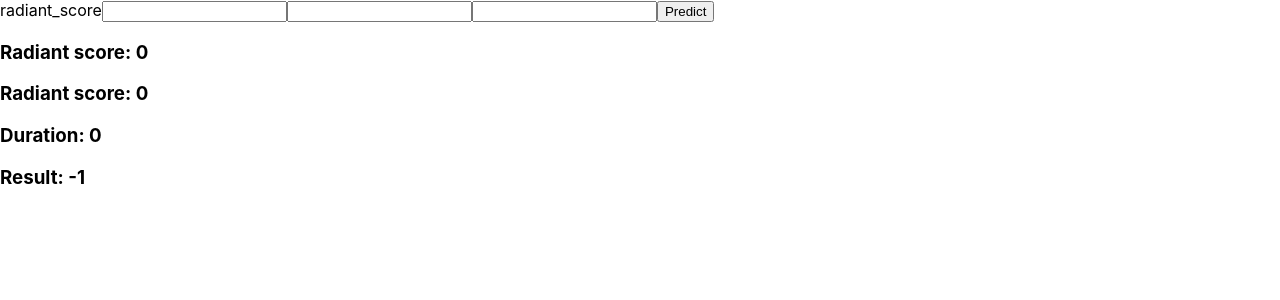
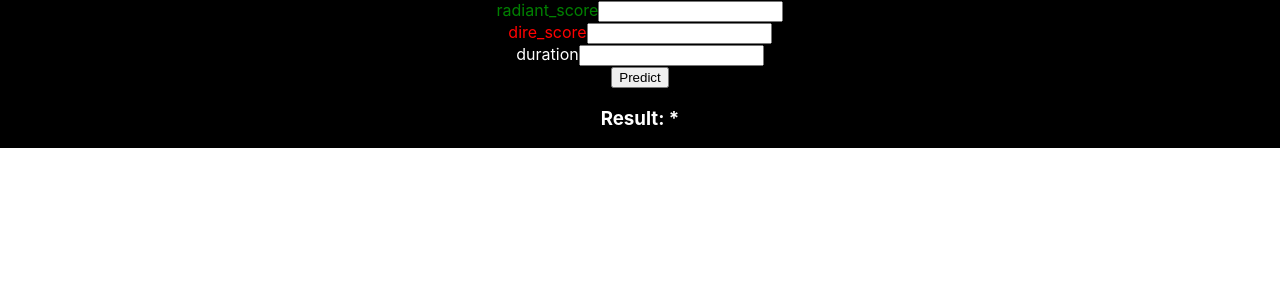
Before and after one commit to NaelsonDouglas/DotaSeer, a React (Create React App) app in the folder src/frontend/: page / in a window 1280 px wide. Shown: the top 300 px of the page. Built offline with nearby package versions, Linux system fonts and the light colour scheme.

Commit message:
fixed some styling

```diff
--- a/src/frontend/package.json
+++ b/src/frontend/package.json
@@ -10,7 +10,8 @@
     "react": "^16.13.1",
     "react-dom": "^16.13.1",
     "react-hook-form": "^6.0.8",
-    "react-scripts": "3.4.1"
+    "react-scripts": "3.4.1",
+    "styled-components": "^5.1.1"
   },
   "scripts": {
     "start": "react-scripts start",
--- a/src/frontend/src/App.js
+++ b/src/frontend/src/App.js
@@ -1,16 +1,11 @@
 import React from 'react';
-import { useForm } from 'react-hook-form';
-import Result from './Result';
 import axios from 'axios';
-
-
-
 
 class App extends React.Component {
 
   constructor(props){
     super(props);
-    this.state = { radiant_score: 0, dire_score: 0, duration:0, result:-1 };
+    this.state = { radiant_score: 0, dire_score: 0, duration:0, result:'*' };
   }
 
   radiantHandleChange = event => {
@@ -42,88 +37,57 @@ class App extends React.Component {
       .then(res => {
         console.log(res);
         console.log(res.data);
+        this.setState({result:res.data.result})
       })
-
-    console.log("aaaaaaaaaaaa");
-    this.setState({result:20})
-
   };
 
   render() {
     return (
-      <React.Fragment>
-        <form onSubmit={this.submitHandle}>
-          <label htmlFor="radiant_score">radiant_score</label>
+
+      <React.Fragment >
+        <form onSubmit={this.submitHandle} style={{textAlign:"center", display:"block",alignContent:"center", backgroundColor:"black"}}>
+          <label htmlFor="radiant_score" style={{color:"green"}}>radiant_score</label>
           <input
             type="number"
             name="radiant_score"
             onChange={this.radiantHandleChange}
           />
+          <div></div>
 
+          <label htmlFor="dire_score" style={{color:"red"}}>dire_score</label>
           <input
             type="number"
             name="dire_score"
             onChange={this.direHandleChange}
           />
-
+          <div></div>
+          <label htmlFor="duration" style={{color:"white"}}>duration</label>
           <input
             type="number"
             name="duration"
             onChange={this.durationHandleChange}
           />
+          <div></div>
           <input type="submit" value="Predict" style={{ marginLeft: "auto" }}/>
+          <h3 style={{color:"white"}}>Result: {this.state.result}</h3>
         </form>
-        <h3>Radiant score: {this.state.radiant_score}</h3>
+
+        {/* <h3>Radiant score: {this.state.radiant_score}</h3>
         <h3>Radiant score: {this.state.dire_score}</h3>
-        <h3>Duration: {this.state.duration}</h3>
-        <h3>Result: {this.state.result}</h3>
+        <h3>Duration: {this.state.duration}</h3> */}
+
       </React.Fragment>
     );
   }
  }
  export default App;
 
-
-// import React from 'react';
-// import { useForm } from 'react-hook-form';
-// import Result from './Result';
-// import axios from 'axios';
-
-
-
-// export default function App() {
-//   var dt = 10000000;
-//   const { register, handleSubmit } = useForm();
-
-//   const onSubmit = data => {
-//     console.log(data)
-//     const url = 'http://127.0.0.1:8080/api/predict?radiant_score=1&dire_score=10&duration=5000'
-//     const params = {'radiant_score':'1','dire_score':'2','duration':'3'}
-//     axios.post(url).then(res => {
-//         console.log(res.data);
-//         //this.dt=res.data.result
-//         this.setState({result:res.data.result});
-//     })
-//   };
-
-
-//   return (
-//     <div style={{ display: "flex" }}>
-//       <div>
-//         <form onSubmit={handleSubmit(onSubmit)} >
-//             Radiant score:
-//             <input name="radiant_score" defaultValue="0" ref={register} style={{ marginLeft: "right" }}/>
-//             <div></div>
-//             Dire score:
-//             <input name="dire_score" defaultValue="0" ref={register} style={{ marginLeft: "right"}}/>
-//             <div></div>
-//             Duration:
-//             <input name="duration" defaultValue="0" ref={register} style={{ marginLeft: "right" }}/>
-//             <div></div>
-//             <input type="submit" value="Predict" style={{ marginLeft: "auto" }}/>
-//         </form>
-//         <Result result={dt}></Result>
-//       </div>
-//     </div>
-//   );
-// }
+ const StyledForm = `
+ width: 100%;
+ max-width: 700px;
+ padding: 40px;
+ background-color: #fff;
+ border-radius: 10px;
+ box-sizing: border-box;
+ box-shadow: 0px 0px 20px 0px rgba(0, 0, 0, 0.2);
+`;
--- a/src/frontend/src/Result.js
+++ /dev/null
@@ -1,27 +0,0 @@
-import React, {Component} from 'react';
-import axios from 'axios'
-
-class Result extends Component {
-    state = {
-        result: 1,
-    };
-
-    componentDidMount(){
-        const url = 'http://127.0.0.1:8080/api/predict?radiant_score=1&dire_score=10&duration=5000'
-        const params = {'radiant_score':'1','dire_score':'2','duration':'3'}
-        axios.post(url).then(res => {
-            console.log(res.data);
-            this.setState({result:res.data.result});
-        })
-    }
-
-    render() {
-                let {result} = this.props;
-                return (
-                    <div className="result">
-                        Resultado: {this.props.result}
-                    </div>
-                    );
-            }
-}
-export default Result;
```
Also changed, not shown: 1 other file (tests, documents, lock files or other folders).
